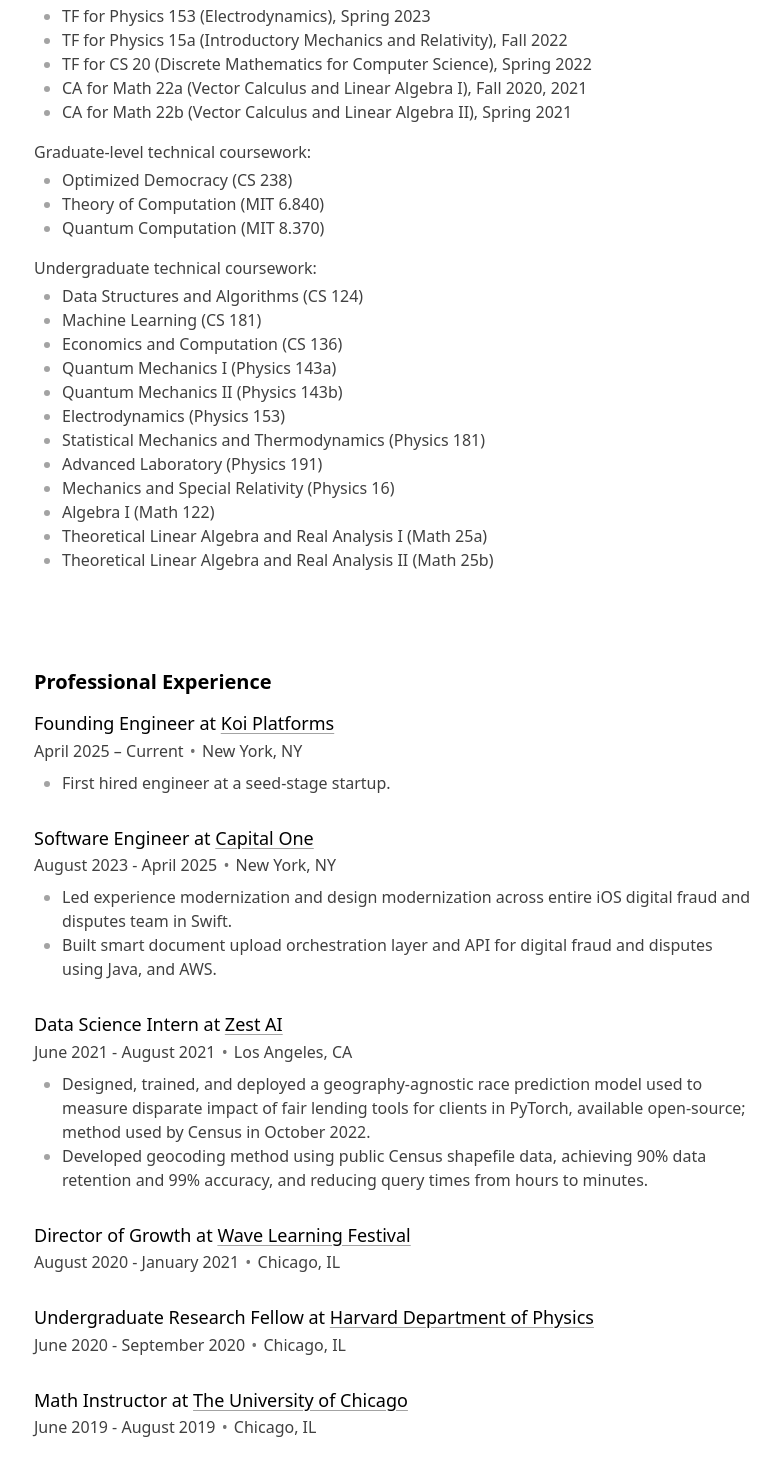
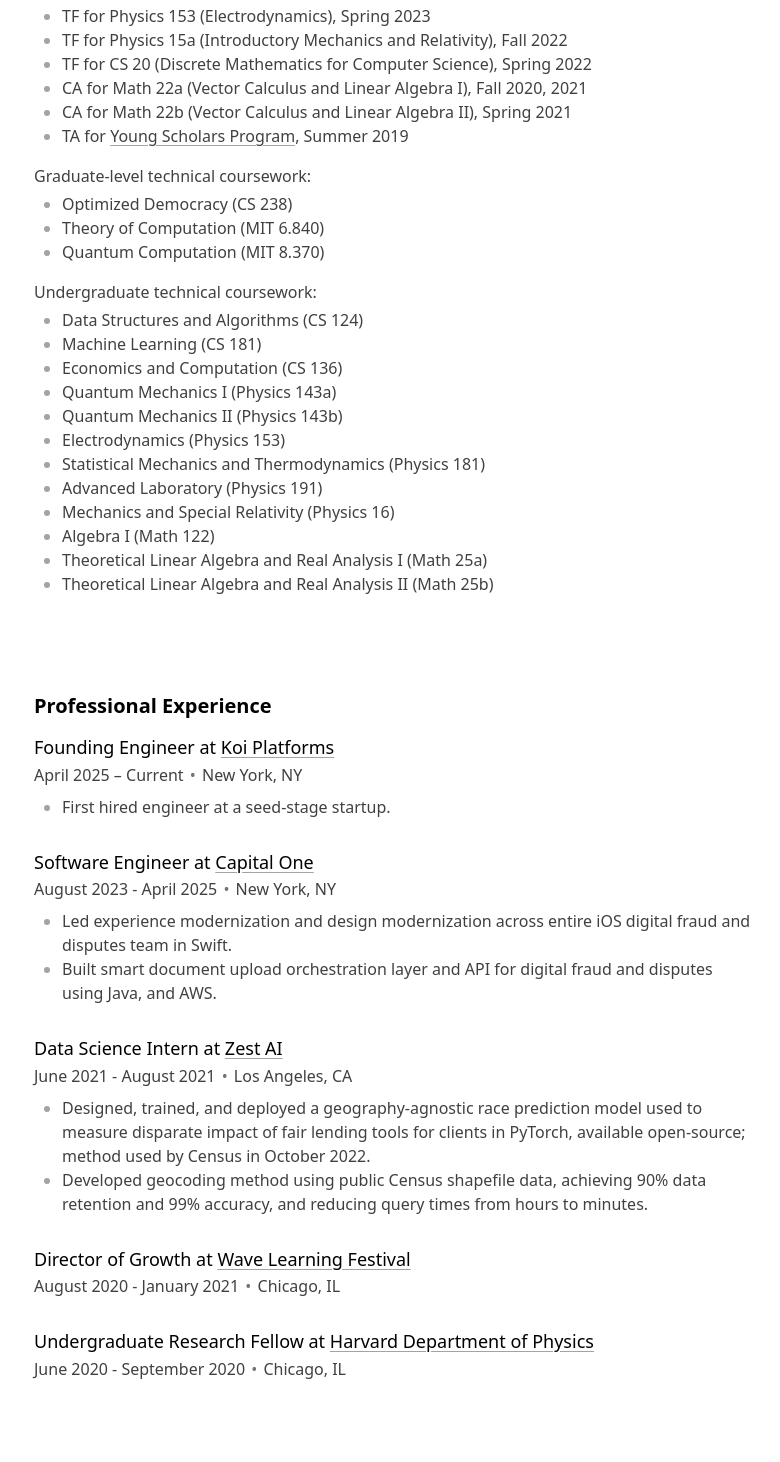
Before and after one commit to austinwli/austinwli.github.io, a SvelteKit app: page /resume in a window 1280 px wide. Shown: the part 408-1870 px from the top of the page, without its empty margins (246-1026 px from the left). Built offline with nearby package versions, Linux system fonts and the light colour scheme.

Commit message:
added YSP

```diff
--- a/src/routes/resume/+page.svelte
+++ b/src/routes/resume/+page.svelte
@@ -35,6 +35,9 @@
     </li>
     <li>
       CA for Math 22b (Vector Calculus and Linear Algebra II), Spring 2021
+    </li>
+    <li>
+      TA for <a class="link" href="https://mathematics.uchicago.edu/young-scholars-program/">Young Scholars Program</a>, Summer 2019
     </li>
   </ul>
 
@@ -166,20 +169,6 @@
       >.
     </li>
   </Workplace>
-
-  <Workplace
-    title="Math Instructor"
-    company="The University of Chicago"
-    url="https://mathematics.uchicago.edu/young-scholars-program/"
-    dates="June 2019 - August 2019"
-    location="Chicago, IL"
-    defaultHidden
-  >
-    <li>
-      Taught group theory and UCBLogo at the University of Chicago Young
-      Scholars Program.
-    </li>
-  </Workplace>
 </section>
 
 <style lang="postcss">
```
